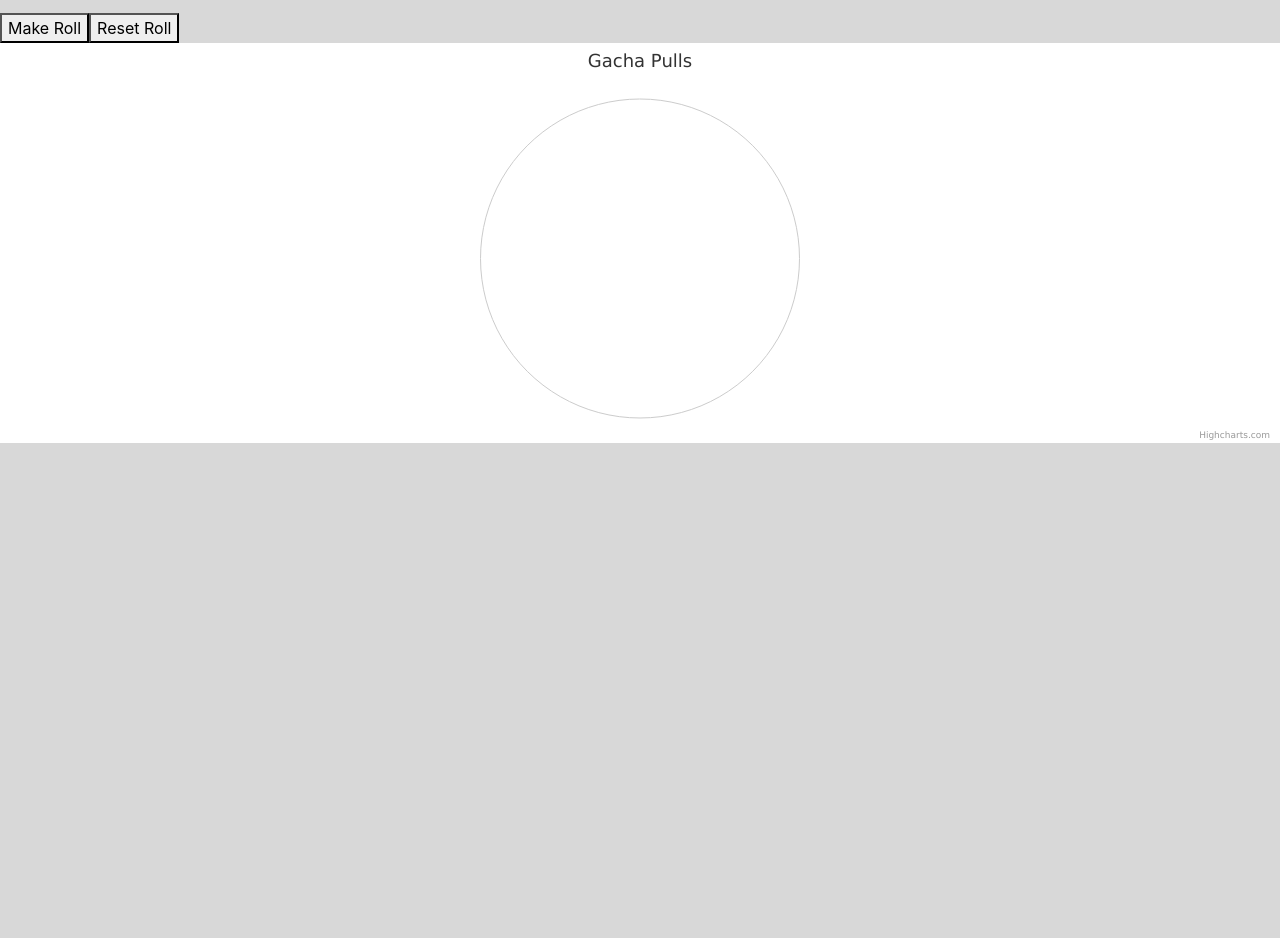
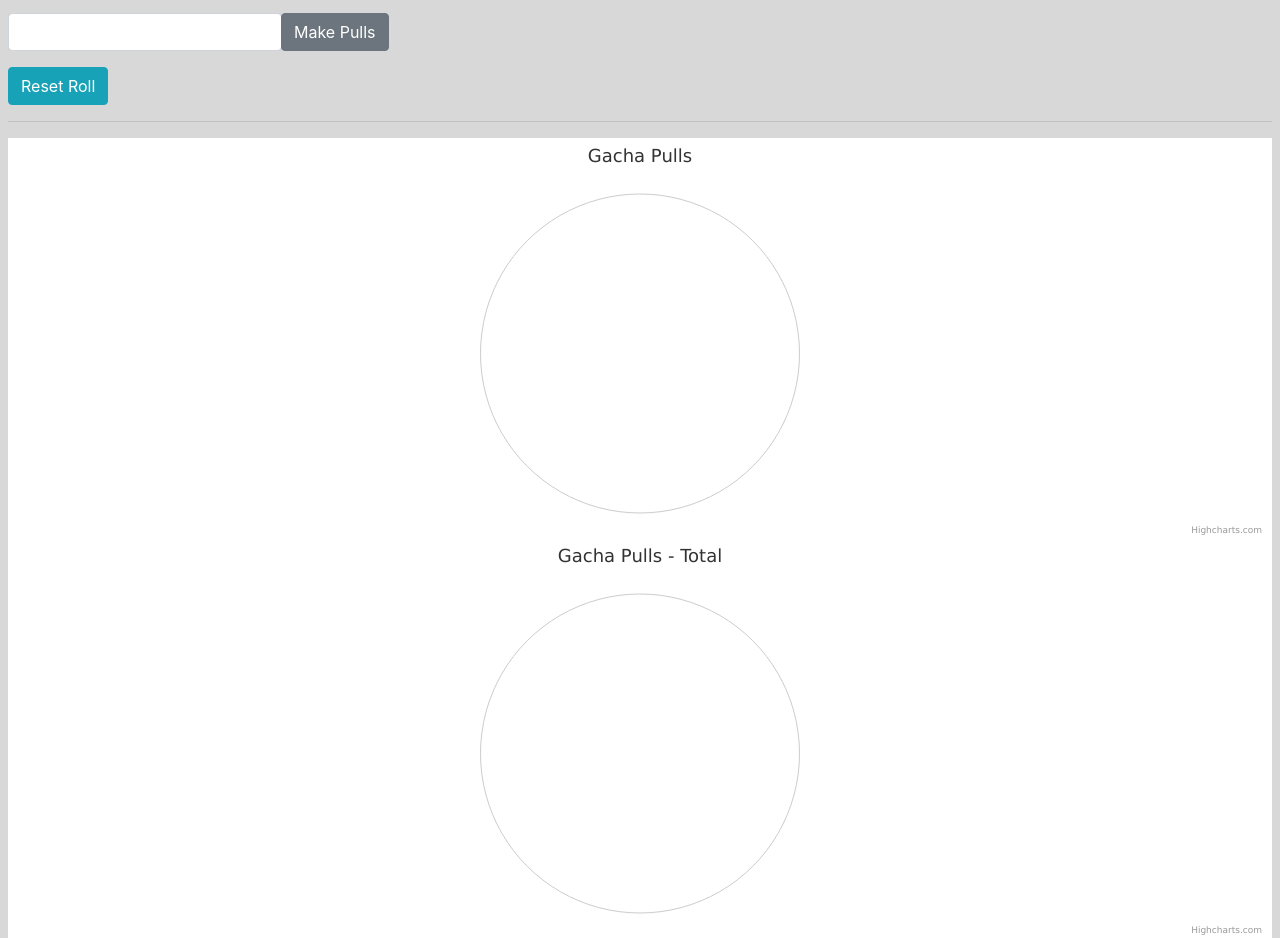
Before and after one commit to Jsndng408/Random-Generation, a React (Create React App) app: page /gacha in a window 1280 px wide. Shown: the part 85-1023 px from the top of the page. Before the commit the page ends 800 px from the top, so only its background shows below. Built offline with nearby package versions, Linux system fonts and the light colour scheme.

Commit message:
Preliminary gacha simulation

```diff
--- a/src/components/simulation/GachaSim.js
+++ b/src/components/simulation/GachaSim.js
@@ -1,4 +1,5 @@
 import React, { useEffect, useState } from 'react';
+import { Form, InputGroup, Button } from 'react-bootstrap';
 import { useGlobalContext } from '../../context';
 import { gachaData, totalWeight } from '../../data/gachaData';
 import Highcharts from 'highcharts';
@@ -8,6 +9,14 @@ export const GachaSim = () => {
     const { theme } = useGlobalContext();
     const [trials, setTrials] = useState(0);
     const [results, setResults] = useState([]);
+    const [runningTotals, setRunningTotals] = useState([]);
+
+    const onFormSubmit = e => {
+        e.preventDefault()
+        const formData = new FormData(e.target),
+            formDataObj = Object.fromEntries(formData.entries());
+        handleRolls(formDataObj["myInput"]);
+    }
 
     const getResult = (threshold) => {
         let cumulative = 0;
@@ -47,6 +56,24 @@ export const GachaSim = () => {
         setResults(tempResults);
     }, [trials]);
 
+    useEffect(() => {
+        let tempResults = runningTotals;
+        for (let i = 0; i < results.length; i++) {
+            let item = results[i];
+            const found = runningTotals.find(char => char.name === item.name);
+            if (found) {
+                found["y"] += item.y;
+            } else {
+                tempResults.push({
+                    name: item.name,
+                    y: item.y
+                });
+            }
+        }
+        setRunningTotals(tempResults);
+        // eslint-disable-next-line
+    }, [results]);
+
     const options = {
         chart: {
             type: "pie"
@@ -59,14 +86,38 @@ export const GachaSim = () => {
                 data: results
             }
         ]
-    }
+    };
+
+    const options2 = {
+        chart: {
+            type: "pie"
+        },
+        title: {
+            text: "Gacha Pulls - Total"
+        },
+        series: [
+            {
+                data: runningTotals
+            }
+        ]
+    };
 
     return (
-        <div className={theme}>
+        <div className={`px-2 ${theme}`}>
             <h3>Gacha Simulation</h3>
-            <button onClick={() => handleRolls(10)}>Make Roll</button>
-            <button onClick={resetPulls}>Reset Roll</button>
+            <InputGroup className='mb-3'>
+                <Form inline onSubmit={onFormSubmit}>
+                    <Form.Control type="number" name="myInput" />
+                    <InputGroup.Append>
+                        <Button variant="secondary" type="submit">Make Pulls</Button>
+                    </InputGroup.Append>
+                </Form>
+            </InputGroup>
+
+            <Button variant="info" onClick={resetPulls}>Reset Roll</Button>
+            <hr />
             <PieChart highcharts={Highcharts} options={options} />
+            <PieChart highcharts={Highcharts} options={options2} />
         </div>
     );
 }
--- a/src/components/static/About.js
+++ b/src/components/static/About.js
@@ -5,7 +5,7 @@ export const About = () => {
     const {theme} = useGlobalContext();
 
     return (
-        <div className={theme}>
+        <div className={`px-2 ${theme}`}>
             <p>About Page</p>
         </div>
     );
--- a/src/components/static/Home.js
+++ b/src/components/static/Home.js
@@ -5,7 +5,7 @@ export const Home = () => {
     const {theme} = useGlobalContext();
 
     return (
-        <div className={theme}>
+        <div className={`px-2 ${theme}`}>
             <p>Welcome to my web application.</p>
         </div>
     );
--- a/src/components/static/NoMatch.js
+++ b/src/components/static/NoMatch.js
@@ -5,7 +5,7 @@ export const NoMatch = () => {
     const {theme} = useGlobalContext();
 
     return (
-        <div className={theme}>
+        <div className={`px-2 ${theme}`}>
             <p>You reached a dead end.</p>
         </div>
     );
```
